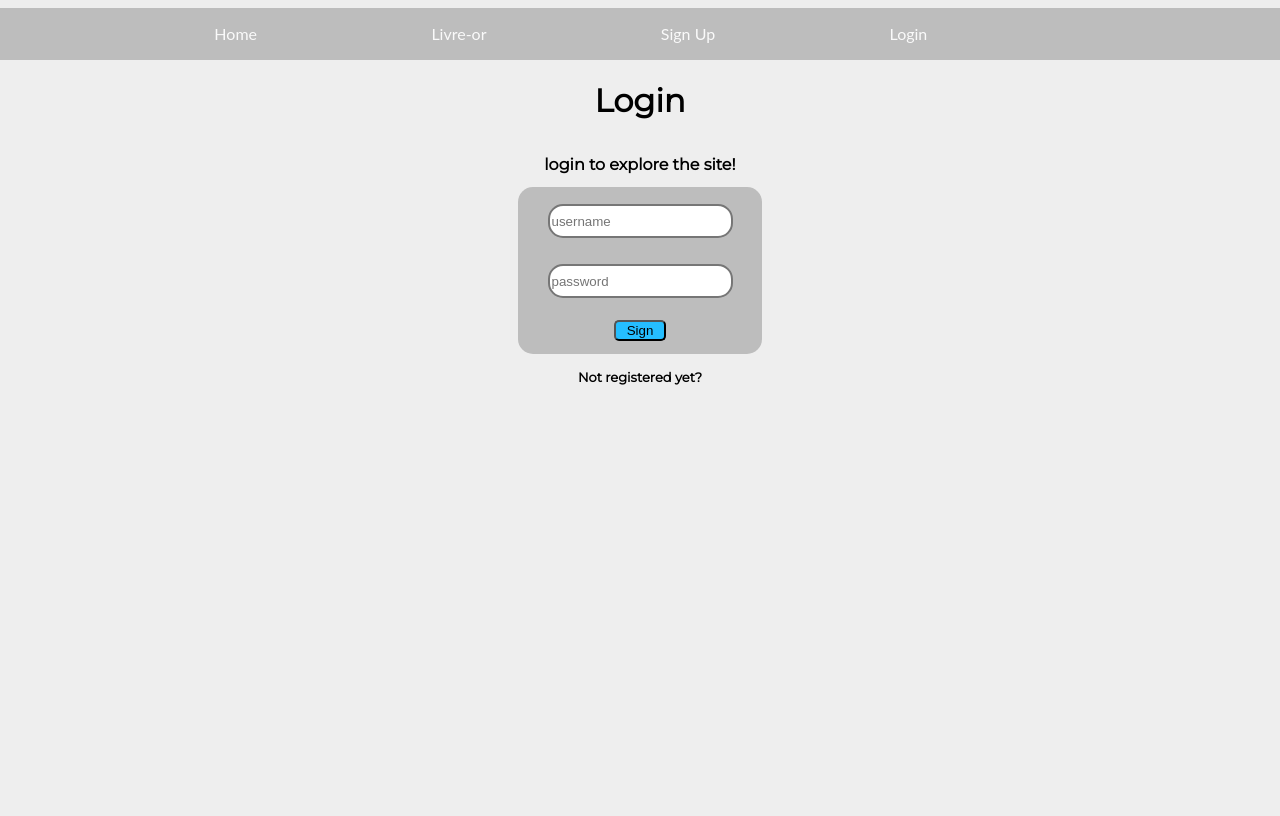
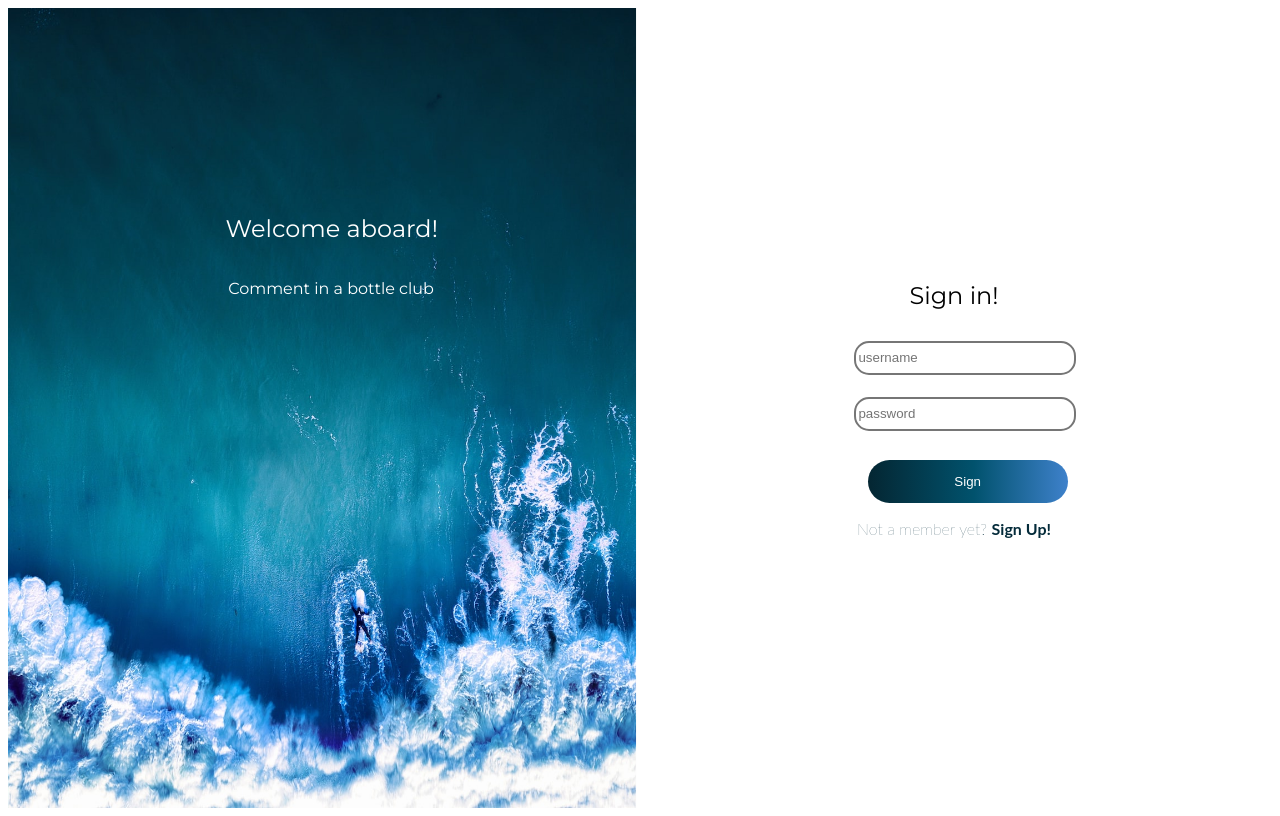
Before and after one commit to alon-bendavid/livre-or, a PHP site: page /pages/connexion.php in a window 1280 px wide. Before the commit the page ends 385 px from the top, so only its background shows below. Run offline with PHP 8.4, Linux system fonts and the light colour scheme.

Commit message:
new site design

```diff
--- a/css/style.css
+++ b/css/style.css
@@ -1,57 +1,92 @@
-body{
-    background-color: rgb(238, 238, 238);
- display: flex;
- flex-direction: column;
- justify-content: center;
- align-items: center;
+/* fonts */
+h1{
+    font-family: 'Montserrat', sans-serif;
+    font-weight: lighter;
 }
-.navBar{
-    display: flex;
-    /* background-color: rgb(226, 18, 18); */
-width: 100%;
-justify-content: space-evenly;
+h2{
+    font-family: 'Montserrat', sans-serif;
+font-weight: lighter;
+}
+h3{
+    font-family: 'Montserrat', sans-serif;
+    font-weight: 100;
+    font-size: medium;
 
 }
-form{
+
+
+.connection_body{
     display: flex;
-    flex-direction: column;
+    /* background-color: rgb(153, 153, 153); */
+    width: 100%;
+    height: 100vh;
+}
+
+
+.photo{
+
+background-color: aqua;
+width: 50%;
 align-items: center;
 
 }
-button{
-    width: 4vw;
-    background-color: rgb(37, 190, 255);
-    border-radius: 5px;
-}
-h1{
-    font-family: 'Montserrat', sans-serif;
 
 
-}
-  h2{
-    font-family: 'Montserrat', sans-serif;
-    font-size: medium;
+/* connection page */
+.signup{
+    flex-direction: column;
+    margin-top: 5%;
 
 }
-.small_link{
-    font-family: 'Montserrat', sans-serif;
-    font-size:small;
-    color: black;
+
+.center{
+    display: flex;
+justify-content: center;
+align-items: center;
+/* background-color: #ff0909; */
 
 }
-input{
-    margin: 0.5vh;
-    border-radius: 15px;
+.box{
+    display: flex;
+    flex-direction: column;
+    width: 50vw;
+}
+.mainPhoto{
+    width: 100%;
+    height: 100vh;
+    /* object-fit: fill; */
+    rotate: 180deg;
+    object-fit: cover;
+    /* position: relative; */
+    position: relative;
 
-    border-style:solid;
-    /* border:none */
-   height: 3.5vh;
+}
+.photo_text{
+    position: absolute;
 
+    color: #ffffff;
+  align-self: center;
+
+top: 35px;
+margin-left: 17%;
+margin-top: 14%;
+
+    }
+    .photo_text2{
+margin-top: 14%;
+
+        position: absolute;
+
+        color: #ffffff;
+      align-self: center;
+
+    top: 100px;
+    margin-left: 17.2%;
 
         }
         a{
             text-decoration: none;
-    color: rgb(250, 250, 250);
+            color: #042B3A;
             font-family: 'Lato', sans-serif;
 
         }
@@ -64,64 +99,45 @@ ul{
 
 
         }
-nav{
-    background-color: rgb(189, 189, 189);
-    display: flex;
-    justify-content: center;
+        input{
+            margin: 0.5vh;
+            border-radius: 15px;
+            width: 16em;
+
+
+            border-style:solid;
+            /* border:none */
+           height: 3.5vh;
+          margin: 5%;
 
         }
-header{
-    /* background-color: burlywood; */
-    width: 100vw;
+        button{
+            width: 4em;
+            /* background-color: rgb(37, 190, 255); */
+            border-radius: 5px;
+            border-style: none;
+            background: rgb(4,38,50);
+            background: linear-gradient(90deg, rgba(4,38,50,1) 0%, rgba(1,82,109,1) 53%, rgba(62,129,203,1) 100%);            width: 15em;
+            border-radius: 25px;
+         margin-left: 11%;
+         margin-top: 8%;
         }
-.box{
-    background-color: rgb(189, 189, 189);
-    display: flex;
-    flex-direction: column;
-    align-items: center;
-    padding: 1vw;
-    border-radius: 15px;
-    width: 100%;
-}
-p{
-    font-family: Arial, Helvetica, sans-serif;
-}
-img{
-    width: 3em;
-}
-.post{
-    width: 70%;
-    padding: 1em;
-   margin: 1em;
+        .sign{
 
+        color: #ffffff;
+        align-self: center;
 
         }
-td{
-    /* display: flex; */
-    /* border: 1px solid; */
-    padding: 1em;
+    /* .logo{
+        width: 5px;
+        height: 5px;
+    } */
 
+    /* sign up page */
+    .navBar{
+    display: flex;
+    /* background-color: rgb(226, 18, 18); */
+width: 100vw;
+justify-content: space-evenly;
+background-color: rgb(64, 231, 253);
 }
-tr{
-
-    background-color: rgb(232, 232, 232);
-
-
-}
-th{
-
-
-}
-.date{
-    width: 18%;
-}
-.profil{
-    display: flex;
-    align-items: center;
-
-    justify-content: space-evenly;
-}
-.comment{
-    display: flex;
-  justify-content: flex-start;
-}
--- /dev/null
+++ b/includes/head.php
@@ -0,0 +1,17 @@
+<?php
+session_start();
+?>
+<!DOCTYPE html>
+<html lang="en">
+
+<head>
+    <meta charset="UTF-8">
+    <meta http-equiv="X-UA-Compatible" content="IE=edge">
+    <meta name="viewport" content="width=device-width, initial-scale=1.0">
+    <title>Live On Mars</title>
+    <link rel="stylesheet" href="..\css\style.css">
+    <link rel="preconnect" href="https://fonts.googleapis.com">
+    <link rel="preconnect" href="https://fonts.gstatic.com" crossorigin>
+    <link href="https://fonts.googleapis.com/css2?family=Montserrat&display=swap" rel="stylesheet">
+    <link rel="stylesheet" href="https://fonts.googleapis.com/css2?family=Material+Symbols+Outlined:opsz,wght,FILL,GRAD@48,400,0,0" />
+</head>
--- a/pages/connexion.php
+++ b/pages/connexion.php
@@ -1,7 +1,7 @@
 <?php
 // session_start();
-include('header.php');
-
+// include('header.php');
+include('../includes/head.php');
 include('../includes/connect.php');
 
 
@@ -33,27 +33,36 @@ $con->close();
 ?>
 
 <body>
-    <h1>Login</h1>
-    <h2>login to explore the site!</h2>
+    <div class="connection_body">
+        <div class="photo ">
+
+            <img class="mainPhoto" src="..\media\pexels-photo-1078983.jpg" alt="connection age photo">
+            <h2 class="photo_text">Welcome aboard!</h2>
+            <h3 class="photo_text2"> Comment in a bottle club </h3>
+        </div>
         <?php
 
         ?>
 
+        <div class="box center">
+            <h2>Sign in!</h2>
             <form action="connexion.php" method="post">
-        <div class="box">
                 <input type="text" placeholder="username" name="loginUsr"><br required>
 
                 <input type="password" placeholder="password" name="loginPwd" required><br>
 
-            <button type="submit" name="loginSub">Sign</button>
-        </div>
+                <button type="submit" name="loginSub">
+                    <p class="sign">Sign</p>
+                </button>
 
             </form>
+            <h3><a class="small_link" href="inscription.php">
+                    Not a member yet? <strong>Sign Up!</strong>
+                </a></h3>
 
-    <h2><a class="small_link" href="inscription.php">
-            Not registered yet?
-        </a></h2>
-
+            <!-- <a class="logo" href="https://github.com/alon-bendavid/livre-or"><img src="..\media\GitHub-Logo.png" alt=""></a> -->
+        </div>
+    </div>
 </body>
 
 </html>
--- a/pages/header.php
+++ b/pages/header.php
@@ -1,5 +1,5 @@
 <?php
-session_start();
+// session_start();
 
 // if (isset($_SESSION)) {
 
@@ -7,7 +7,7 @@ session_start();
 // }
 
 ?>
-<!DOCTYPE html>
+<!-- <!DOCTYPE html>
 <html lang="en">
 
 <head>
@@ -20,7 +20,10 @@ session_start();
     <link rel="preconnect" href="https://fonts.gstatic.com" crossorigin>
     <link href="https://fonts.googleapis.com/css2?family=Montserrat&display=swap" rel="stylesheet">
     <link rel="stylesheet" href="https://fonts.googleapis.com/css2?family=Material+Symbols+Outlined:opsz,wght,FILL,GRAD@48,400,0,0" />
-</head>
+</head> -->
+<?php
+include('../includes/head.php')
+?>
 <header>
     <nav>
         <ul>
```
Also changed, not shown: pages/inscription.php (+9 -6 lines), media/GitHub-Logo.png (added), media/pexels-photo-1078983.jpg (added), 1 other file. Lines whose indentation alone changed are shown as unchanged.
